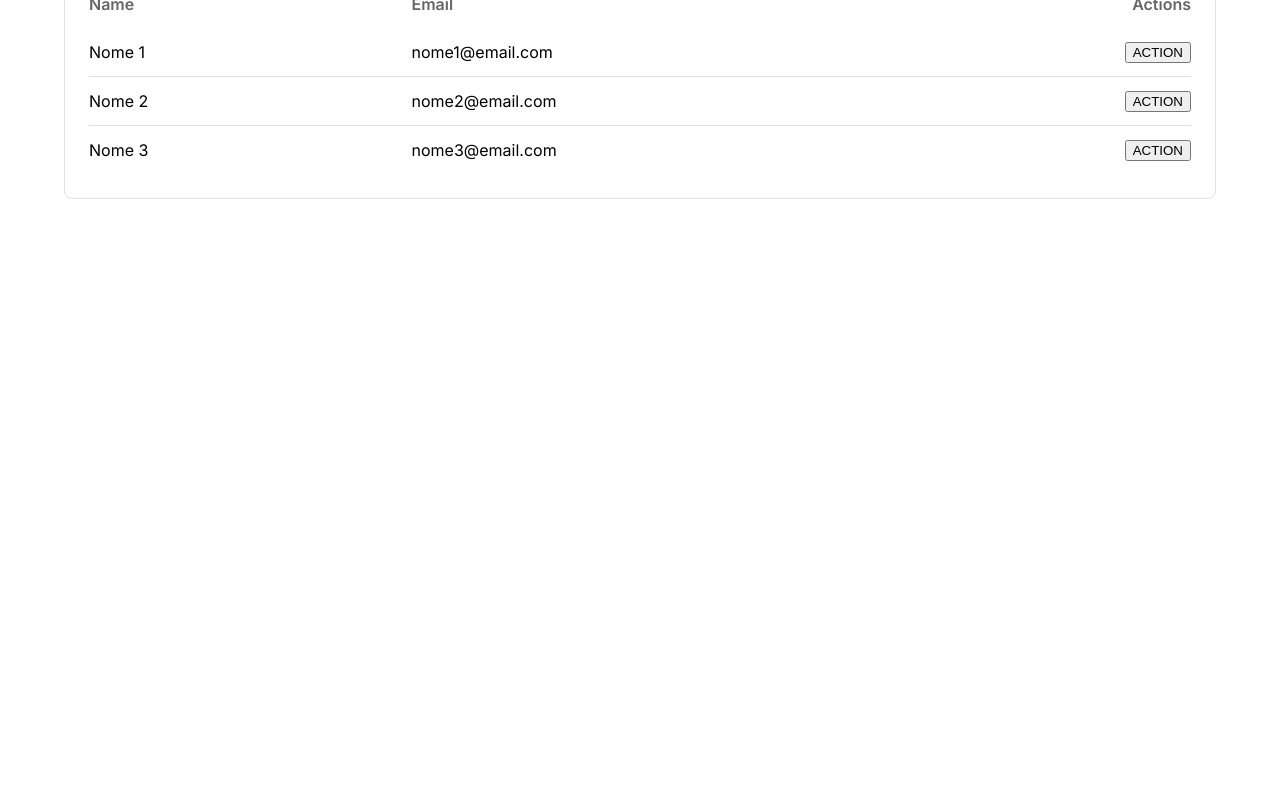
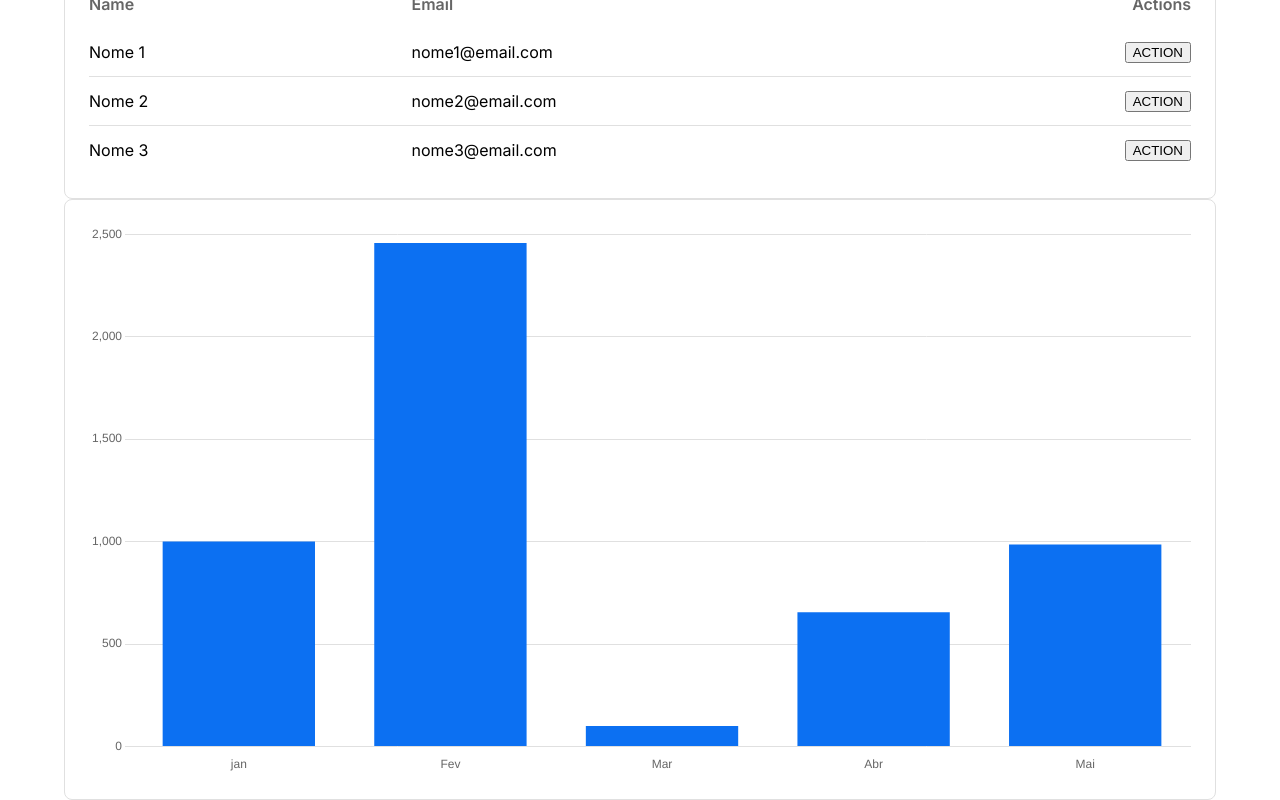
Before and after one commit to Rmfera/dnc-sales-dashboard-rmf, a React (Vite) app: page /home in a window 1280 px wide. Shown: the part 483-1283 px from the top of the page. Before the commit the page ends 800 px from the top, so only its background shows below. Built offline with nearby package versions, Linux system fonts and the light colour scheme.

Commit message:
Feat: Chart Component

```diff
--- a/package.json
+++ b/package.json
@@ -14,7 +14,9 @@
     "@emotion/styled": "^11.14.0",
     "@mui/material": "^6.4.7",
     "@types/styled-components": "^5.1.34",
+    "chart.js": "^4.4.8",
     "react": "^19.0.0",
+    "react-chartjs-2": "^5.3.0",
     "react-dom": "^19.0.0",
     "react-router-dom": "^7.2.0",
     "styled-components": "^6.1.15"
--- /dev/null
+++ b/src/components/CustomChart.tsx
@@ -0,0 +1,81 @@
+import { useTheme } from 'styled-components'
+import {
+  Chart as ChartJS,
+  CategoryScale,
+  LinearScale,
+  BarElement,
+  PointElement,
+  Title,
+  Tooltip,
+  Legend,
+  LineElement,
+} from 'chart.js'
+import { Bar, Line } from 'react-chartjs-2'
+import { CustomChartProps } from '@/types'
+
+ChartJS.register(
+  CategoryScale,
+  LinearScale,
+  BarElement,
+  PointElement,
+  LineElement,
+  Title,
+  Tooltip,
+  Legend
+)
+
+function CustomChart(props: CustomChartProps) {
+  const { data, labels, type } = props
+  const theme = useTheme()
+  const options = {
+    responsive: true,
+    scaleShowVerticalLines: false,
+    scales: {
+      x: {
+        border: {
+          display: false,
+        },
+        grid: {
+          display: false,
+        },
+        ticks: {
+          color: theme.typographies.subtitle,
+        },
+      },
+      y: {
+        border: {
+          display: false,
+        },
+        grid: {
+          color: theme.appDefaultStroke,
+        },
+        ticks: {
+          color: theme.typographies.subtitle,
+        },
+      },
+    },
+    plugins: {
+      legend: {
+        display: false,
+      },
+    },
+  }
+
+  const chartData = {
+    labels,
+    datasets: [
+      {
+        data: data,
+        borderColor: 'rgb(12,112,242)',
+        backgroundColor: 'rgba(12, 112, 242, 1)',
+      },
+    ],
+  }
+  return type === 'bar' ? (
+    <Bar options={options} data={chartData} />
+  ) : (
+    <Line options={options} data={chartData} />
+  )
+}
+
+export default CustomChart
--- a/src/components/index.ts
+++ b/src/components/index.ts
@@ -1,4 +1,5 @@
 export { default as AvatarList } from './AvatarList'
+export { default as CustomChart } from './CustomChart'
 export { default as CustomTable } from './CustomTable'
 export { default as FormComponent } from './FormComponent'
 export { default as Header } from './Header'
--- a/src/pages/Home.tsx
+++ b/src/pages/Home.tsx
@@ -1,4 +1,10 @@
-import { AvatarList, CardComponent, CustomTable, Header } from '@/components'
+import {
+  AvatarList,
+  CardComponent,
+  CustomChart,
+  CustomTable,
+  Header,
+} from '@/components'
 import { Container } from '@mui/material'
 import { currencyConverter } from '@/utils'
 
@@ -55,6 +61,13 @@
             rows={mockTableData.rows}
           />
         </CardComponent>
+        <CardComponent>
+          <CustomChart
+            labels={['jan', 'Fev', 'Mar', 'Abr', 'Mai']}
+            data={[1000.12, 2456.54, 100.32, 654.89, 986.32, 654.89]}
+            type="bar"
+          />
+        </CardComponent>
       </Container>
     </>
   )
--- /dev/null
+++ b/src/types/customChart.d.ts
@@ -0,0 +1,5 @@
+export interface CustomChartProps {
+  labels: string[]
+  data: number[]
+  type: 'line' | 'bar'
+}
--- a/src/types/index.ts
+++ b/src/types/index.ts
@@ -1,4 +1,5 @@
 export * from './avatarsList'
+export * from './customChart'
 export * from './customTable'
 export * from './theme'
 export * from './typographies'
```
Also changed, not shown: 1 other file (tests, documents, lock files or other folders).
